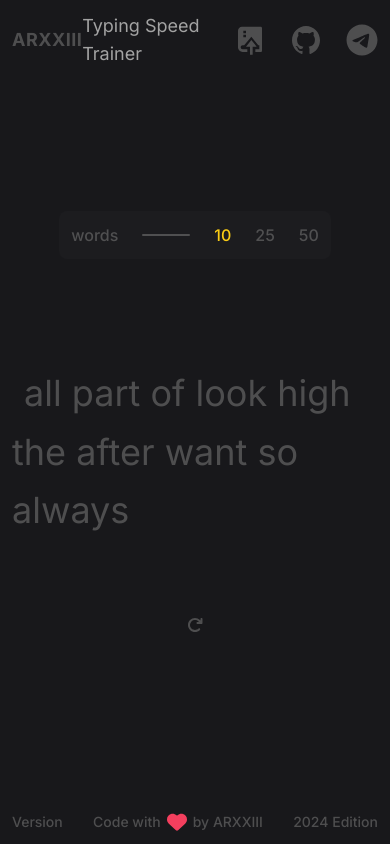
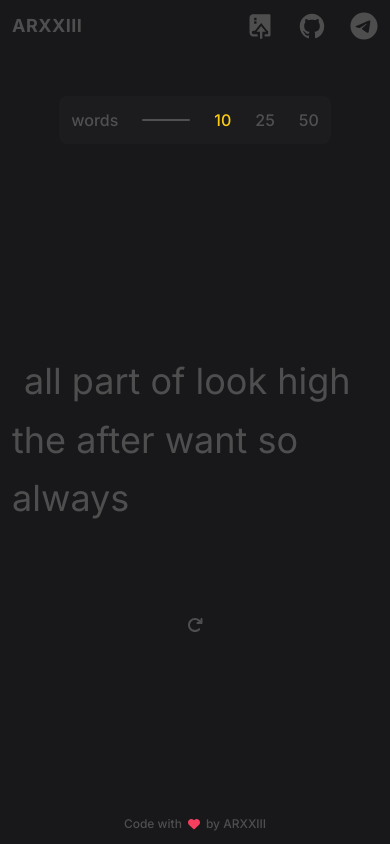
Before and after one commit to ARXXIII/typing-speed-trainer, a Next.js app: page / in a window 390 px wide. Built offline with nearby package versions, Linux system fonts and the light colour scheme.

Commit message:
Adapted for mobiles
TODO: Adapt TextToType for mobiles

```diff
--- a/components/controls.tsx
+++ b/components/controls.tsx
@@ -13,7 +13,7 @@ export const Controls = ({ wordCount, setWordCount, onRestart }: ControlsProps)
     };
 
     return (
-        <div className="flex justify-center items-center gap-x-6 absolute top-1/4 p-3 font-medium rounded-lg bg-zinc-800/30">
+        <div className="flex justify-center items-center gap-x-6 absolute top-24 lg:top-1/4 p-3 font-medium rounded-lg bg-zinc-800/30">
             <h1 className="text-neutral-500/60">words</h1>
             <div className="w-12 h-0.5 rounded-full bg-neutral-500/60" />
             <button onClick={() => handleWordCountChange(10)} className={clsx('text-neutral-500/60 hover:text-neutral-400 transition-colors',
--- a/components/footer.tsx
+++ b/components/footer.tsx
@@ -2,10 +2,10 @@ import { FaHeart } from "react-icons/fa6"
 
 export const Footer = () => {
     return (
-        <footer className="flex justify-between items-center gap-x-6 font-medium text-sm text-neutral-500/60">
-            <h2>Version</h2>
-            <h1 className="flex items-center gap-x-1.5">Code with<FaHeart className="size-5 text-rose-500" />by ARXXIII</h1>
-            <h3>2024 Edition</h3>
+        <footer className="flex justify-center lg:justify-between items-center gap-x-6 font-medium text-xs lg:text-sm text-neutral-500/60">
+            <h2 className="hidden lg:block">Version</h2>
+            <h1 className="flex items-center gap-x-1.5">Code with<FaHeart className="size-3 lg:size-4 text-rose-500" />by ARXXIII</h1>
+            <h3 className="hidden lg:block">2024 Edition</h3>
         </footer>
     )
 }
--- a/components/header.tsx
+++ b/components/header.tsx
@@ -6,16 +6,16 @@ export const Header = () => {
     return (
         <header className="flex justify-between items-center text-lg text-neutral-500/60">
             <h1 className="font-bold tracking-wide uppercase">ARXXIII</h1>
-            <h2 className="text-neutral-400">Typing Speed Trainer</h2>
+            <h2 className="hidden lg:block text-neutral-400">Typing Speed Trainer</h2>
             <div className="flex items-center gap-x-6">
                 <a href="https://github.com/PICKLEGENT/typing-speed-trainer" target="_blanc" title="Repo" className="hover:text-neutral-400 transition-colors">
-                    <RiGitRepositoryCommitsFill className="size-8" />
+                    <RiGitRepositoryCommitsFill className="size-7" />
                 </a>
                 <a href="https://github.com/PICKLEGENT" target="_blanc" title="GitHub" className="hover:text-neutral-400 transition-colors">
-                    <IoLogoGithub className="size-8" />
+                    <IoLogoGithub className="size-7" />
                 </a>
                 <a href="https://t.me/AndrewRom" target="_blanc" title="Telega" className="hover:text-neutral-400 transition-colors">
-                    <FaTelegram className="size-8" />
+                    <FaTelegram className="size-7" />
                 </a>
             </div>
         </header>
```
